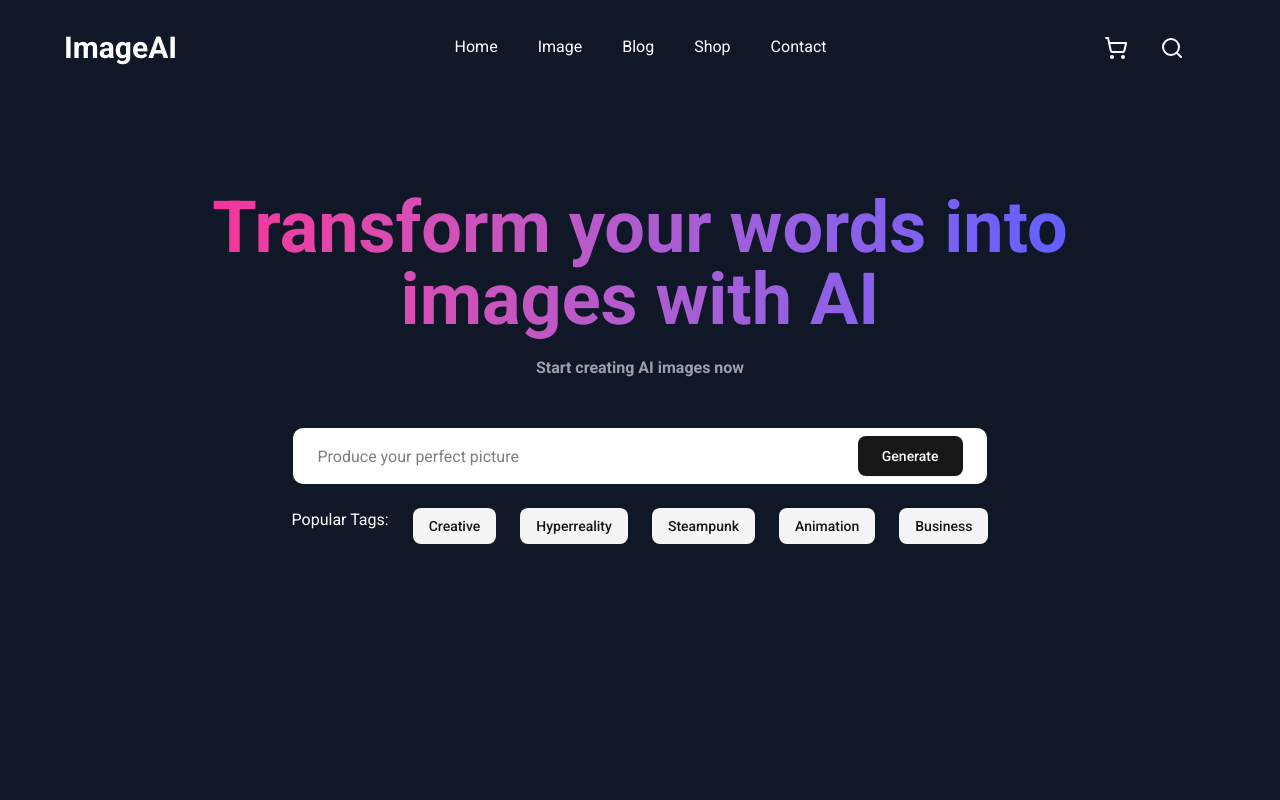
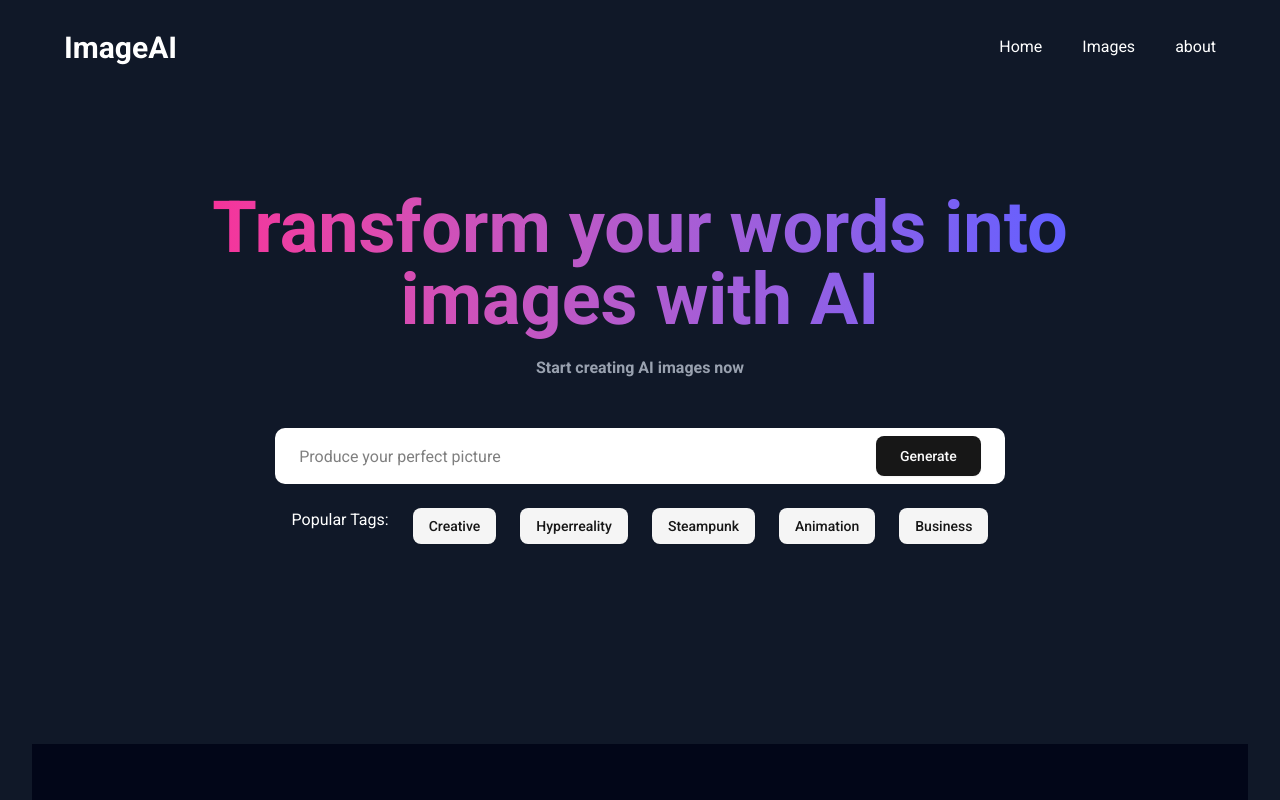
Before and after one commit to GenesisJED/ai-image-generator, a Next.js app: page / in a window 1280 px wide. Shown: the top 800 px of the page. Built offline with nearby package versions, Linux system fonts and the light colour scheme.

Commit message:
add some modifications

```diff
--- a/components/Helper/SectionHeading.tsx
+++ b/components/Helper/SectionHeading.tsx
@@ -7,7 +7,7 @@ type Props = {
 const SectionHeading = ({ heading }: Props) => {
   return (
     <div className='w-[80%] m-auto'>
-        <h1 className='text-2xl lg:text-3l font-bold text-white'>{heading}</h1>
+        <h1 className='text-2xl lg:text-3xl font-bold text-white'>{heading}</h1>
         <p className='text-sm sm:text-base md:text-lg font-medium mt-2 text-gray-200'>
             Each image, an instant creation, a testament to real-time AI generation.
         </p>
--- a/components/Home/About/About.tsx
+++ b/components/Home/About/About.tsx
@@ -3,8 +3,8 @@ import React from 'react';
 
 const About = () => {
   return (
-    <div className='pt-16 pb-16'>
-        <div className='w-[80%] mx-auto grid grid-cols-1 xl:grid-cols-2 gap-10 items-center'>
+    <div id="about" className='pt-20 pb-20 md:pt-50 md:pb-50'>
+        <div className='w-[100%] md:w-[80%] mx-auto grid grid-cols-1 xl:grid-cols-2 gap-10 items-center'>
             {/* Image */}
             <div className='order-2 xl:order-1'>
                 <Image
--- a/components/Home/Hero/Hero.tsx
+++ b/components/Home/Hero/Hero.tsx
@@ -66,7 +66,7 @@ const Hero = () => {
   }
 
   return (
-    <div className="w-[95%] min-h-screen relative mx-auto mt-[20vh]">
+    <div className="w-[100%] mb-30 md:mb-50 relative mx-auto mt-[20vh]">
       <div className="relative z-10 text-white flex flex-col items-center justify-center">
         <h1
           className="text-2xl sm:text-4xl md:text-5xl lg:text-6xl xl:text-7xl font-bold
@@ -125,14 +125,14 @@ const Hero = () => {
           </div>
         )}
         {image && !loading && (
-          <div className="mt-0 md:mt-8 flex flex-col items-center">
+          <div className="mt-5 md:mt-8 flex flex-col items-center">
             <img
               src={image || "/placeholder.svg"}
               alt="AI generated image"
-              className="max-w-full h-[500px] rounded-lg shadow-lg object-contain"
+              className="max-w-full rounded-lg shadow-lg object-contain"
               loading="lazy"
             />
-            <Button onClick={handleDownloadImage} className="mt-0 md:mt-4 mb-0 md:mb-8 bg-pink-500 hover:bg-pink-800 cursor-pointer">
+            <Button onClick={handleDownloadImage} className="mt-5 md:mt-8 mb-5 md:mb-8 bg-pink-500 hover:bg-pink-800 cursor-pointer">
               Download
             </Button>
           </div>
--- a/components/Home/Home.tsx
+++ b/components/Home/Home.tsx
@@ -6,7 +6,7 @@ import About from './About/About';
 const Home = () => {
 
   return (
-    <div className='overflow-hidden'>
+    <div id="home" className='overflow-hidden'>
       <Hero />
       <RecentImage />
       <About />
--- a/components/Home/RecentImage/ImageSlider.tsx
+++ b/components/Home/RecentImage/ImageSlider.tsx
@@ -35,7 +35,7 @@ const ImageSlider = () => {
         >
             {['r1.jpg', 'r2.jpg', 'r3.jpg', 'r4.jpg', 'r5.jpg'].map((image, index) => (
                 <div key={index} className='p-4'>
-                    <div className='h-[400px] relative'>
+                    <div className='h-[200px] md:h-[300px] relative'>
                         <Image
                             src={`/image/${image}`}
                             alt='image'
--- a/components/Home/RecentImage/RecentImage.tsx
+++ b/components/Home/RecentImage/RecentImage.tsx
@@ -4,10 +4,10 @@ import ImageSlider from './ImageSlider';
 
 const RecentImage = () => {
   return (
-    <div className='pt-16 pb-16 bg-slate-950'>
+    <div id="images" className='pt-5 md:pt-16 pb-5 md:pb-16 bg-slate-950'>
         <SectionHeading heading='Explore Newly Generated Images' />
         {/* Slider */}
-        <div className='w-[90%] md:w-[80%] mx-auto mt-16'>
+        <div className='w-[100%] md:w-[80%] mx-auto mt-5 md:mt-16'>
           <ImageSlider />
         </div>
     </div>
--- a/components/Navbar/MobileNav.tsx
+++ b/components/Navbar/MobileNav.tsx
@@ -20,6 +20,7 @@ const MobileNav = ({closeNav, showNav}:Props) => {
                     <Link
                         key={link.id}
                         href={link.url}
+                        onClick={closeNav}
                     >
                         <p className="text-white w-fit text-xl ml-12 border-b-[1.5px] pb-1
                     border-white sm:text-[30px]">
@@ -37,4 +38,4 @@ const MobileNav = ({closeNav, showNav}:Props) => {
     );
 };
 
-export default MobileNav
+export default MobileNav;
--- a/components/Navbar/Nav.tsx
+++ b/components/Navbar/Nav.tsx
@@ -1,6 +1,6 @@
 'use client';
 import { NavLinks } from '@/constant/constant';
-import { MenuIcon, Search, ShoppingCart } from 'lucide-react';
+import { MenuIcon } from 'lucide-react';
 import Link from 'next/link';
 import React, { useEffect, useState } from 'react';
 
@@ -31,7 +31,7 @@ const Nav = ({openNav}:Props) => {
         transition-all duration-200`}>
             {/*Logo*/}
             <h1 className='text-3xl text-white font-bold ml-8 md:ml-16'>ImageAI</h1>
-            <div className='md:flex items-center space-x-10 hidden'>
+            <div className='md:flex items-center space-x-10 ml-auto hidden'>
                 {/*NavLink*/}
                 {NavLinks.map((link) => (
                     <Link
@@ -45,8 +45,6 @@ const Nav = ({openNav}:Props) => {
             </div>
             {/*Buttons and Icons*/}
             <div className='flex items-center space-x-5 md:space-x-8 text-white mr-8 md:mr-16'>
-                <ShoppingCart className='cursor-pointer w-6 h-6' />
-                <Search className='cursor-pointer w-6 h-6' />
                 <MenuIcon
                     onClick={openNav}
                     className='cursor-pointer w-6 h-6 md:hidden'
--- a/constant/constant.tsx
+++ b/constant/constant.tsx
@@ -1,27 +1,17 @@
 export const NavLinks = [
     {
         id:1,
-        url:'#',
+        url:'#home',
         label:'Home'
     },
     {
         id:2,
-        url:'#',
-        label:'Image'
+        url:'#images',
+        label:'Images'
     },
     {
         id:3,
-        url:'#',
-        label:'Blog'
-    },
-    {
-        id:4,
-        url:'#',
-        label:'Shop'
-    },
-    {
-        id:5,
-        url:'#',
-        label:'Contact'
+        url:'#about',
+        label:'about'
     },
 ]
```
